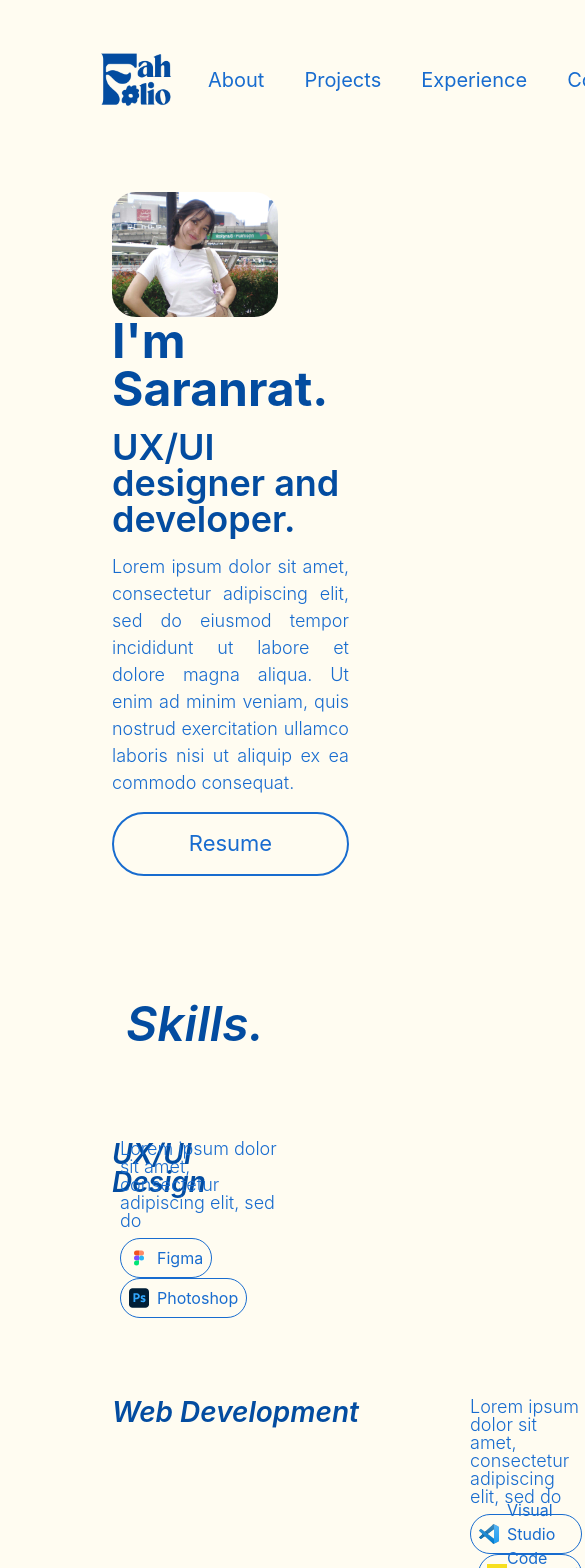
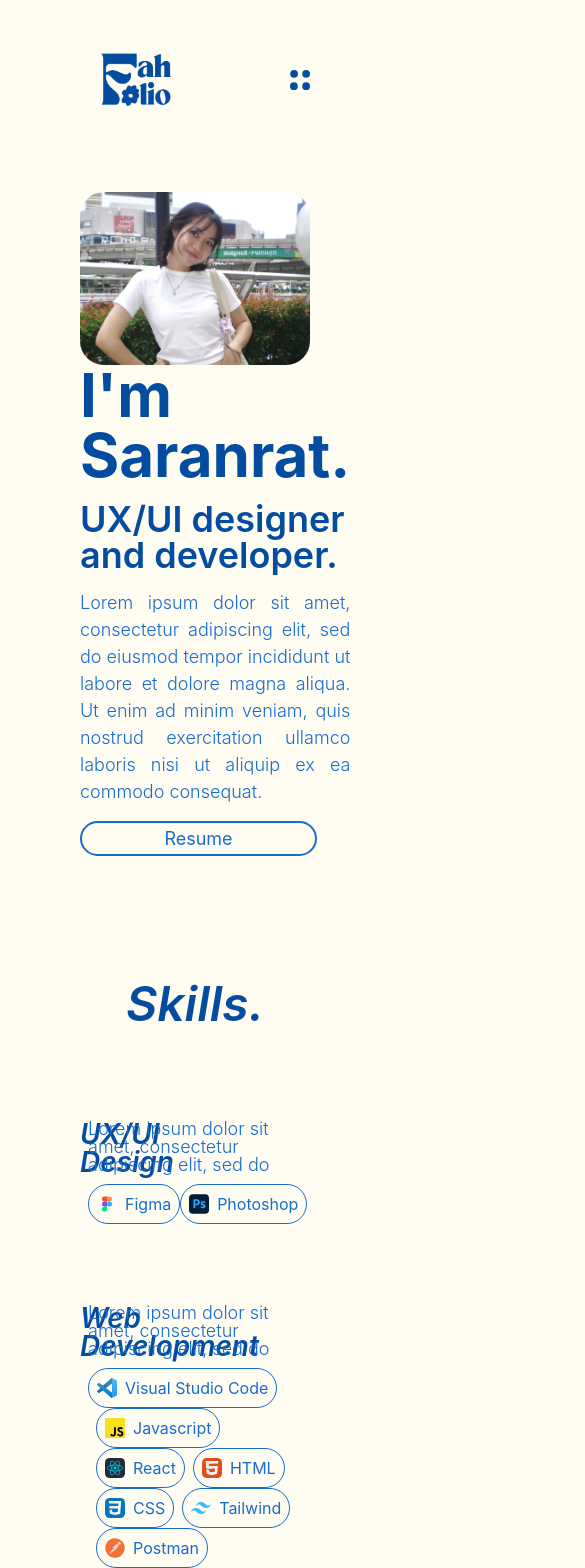
Before and after one commit to SaranratR/fahFolio, a Next.js app: page / in a window 390 px wide. Shown: the top 1568 px of the page, 585 px wide, since content can reach past the window. Built offline with nearby package versions, Linux system fonts and the light colour scheme.

Commit message:
Add ham menu

```diff
--- a/src/app/components/Navbar.js
+++ b/src/app/components/Navbar.js
@@ -5,6 +5,7 @@ import Image from "next/image";
 
 export default function Navbar({ darkMode, toggleDarkMode }) {
   const [scrolled, setScrolled] = useState(false);
+  const [isMenuOpen, setIsMenuOpen] = useState(false);
 
   useEffect(() => {
     const handleScroll = () => {
@@ -14,6 +15,8 @@ export default function Navbar({ darkMode, toggleDarkMode }) {
     window.addEventListener("scroll", handleScroll);
     return () => window.removeEventListener("scroll", handleScroll);
   }, []);
+
+  const toggleMenu = () => setIsMenuOpen(!isMenuOpen);
   return (
     <div
       className={`fixed top-0 left-0 w-full z-50 transition-colors duration-300 ${
@@ -35,7 +38,7 @@ export default function Navbar({ darkMode, toggleDarkMode }) {
           />
         </div>
         <div
-          className={`px-8 py-2 rounded-full flex space-x-10 justify-center`}
+          className={`hidden md:flex px-8 py-2 rounded-full flex space-x-10 justify-center`}
         >
           <a className="font-code" href="#About">
             About
@@ -50,8 +53,52 @@ export default function Navbar({ darkMode, toggleDarkMode }) {
             Contact
           </a>
         </div>
+        <div>
+          <button
+            onClick={() => setIsMenuOpen(!isMenuOpen)}
+            className="block md:hidden"
+          >
+            <Image
+              src={isMenuOpen ? "/icons/MenuOpen.svg" : "/icons/menuClose.svg"}
+              alt="Menu Toggle"
+              width={19}
+              height={19}
+              className={`w-5 h-5 sm:w-6 sm:h-6 md:w-8 md:h-8 transform transition-transform duration-300 ${
+                isMenuOpen ? "rotate-90" : "rotate-0"
+              }`}
+            />
+          </button>
+        </div>
 
-        <div className="flex-shrink-0">
+        {isMenuOpen && (
+          <div className="absolute top-full left-0 w-full md:hidden bg-[#fffcf1] dark:bg-[#002C61] w-full px-6 pb-4 space-y-4">
+            <a href="#About" className="block font-code">
+              About
+            </a>
+            <a href="#Project" className="block font-code">
+              Projects
+            </a>
+            <a href="#Experience" className="block font-code">
+              Experience
+            </a>
+            <a href="#Contact" className="block font-code">
+              Contact
+            </a>
+            <button onClick={toggleDarkMode}>
+              <Icon
+                icon={darkMode ? "solar:sun-bold" : "solar:moon-bold"}
+                className="w-5 h-5"
+                color={darkMode ? "#D6E8FF" : "#000"}
+              />
+            </button>
+          </div>
+        )}
+
+        <div
+          className={`hidden flex-shrink-0 ${
+            isMenuOpen ? "hidden" : "block"
+          } md:block`}
+        >
           <button
             type="button"
             className="w-[20px] h-[20px] mr-4"
--- a/src/app/components/Project.js
+++ b/src/app/components/Project.js
@@ -20,11 +20,11 @@ export default function Project({
   return (
     <div
       onClick={handleClick}
-      className="bg-[#F4F4F4] w-[871px] h-[592px] p-10 rounded-xl shadow-xl"
+      className="bg-[#F4F4F4] w-[335px] h-[415px] md:w-[871px] md:h-[592px] p-10 rounded-xl shadow-xl"
     >
       <div className="flex flex-col items-center gap-2">
-        <h3>{ProjectName}</h3>
-        <p className="text-[20px]">{ProjDesc}</p>
+        <h3 className="text-[36px] md:text-[42px]">{ProjectName}</h3>
+        <p className="text-[15px] md:text-[20px]">{ProjDesc}</p>
         <div className="items-center justify-center">
             <Image src={ProjectImg} alt={ProjLabel} width={width} height={height} className="object-center"/>
         </div>
--- a/src/app/globals.css
+++ b/src/app/globals.css
@@ -62,7 +62,6 @@ h2 {
 }
 h3 {
   font-family: "Inter", sans-serif;
-  font-size: 42px;
   font-weight: 600;
   color: var(--color-primary);
 }
@@ -92,9 +91,6 @@ p {
   border: 2px solid var(--color-text);
   font-family: "Inter", sans-serif;
   color: var(--color-text);
-  font-size: 22px;
-  width: 237px;
-  height: 64px;
 }
 html {
   -webkit-font-smoothing: antialiased;
--- a/src/app/page.js
+++ b/src/app/page.js
@@ -37,7 +37,7 @@ export default function Home() {
     >
       <Navbar darkMode={darkMode} toggleDarkMode={toggleDarkMode} />
       <div
-        className={`pl-28 pr-28 pt-20 transition-opacity ease-in duration-700 ${
+        className={`pl-20 md:pl-28 pr-20 md:pr-28 pt-20 transition-opacity ease-in duration-700 ${
           isVisisble1 ? "opacity-100" : "opacity-0"
         }`}
         id="About"
@@ -52,7 +52,7 @@ export default function Home() {
             alt="SRR."
           />
           <div className="grid grid-flow-row auto-rows-max gap-4">
-            <h1 className="text-[48px] sm:text-[48px] md:text-[60px] lg:text-[100px] leading-none">
+            <h1 className="text-6xl sm:text-[36px] md:text-6xl lg:text-[100px] leading-none">
               I&apos;m Saranrat.
             </h1>
             <h3 className="m-0 p-0 text-[36px] md:text-[40px] lg:text-[42px] leading-none">
@@ -67,7 +67,7 @@ export default function Home() {
               </p>
             </div>
 
-            <button className="button items-start">Resume</button>
+            <button className="button w-[162px] h-[35px] md: w-[237px] md:h-[64px] items-start text-[18px] md:text-[22px]">Resume</button>
           </div>
         </div>
         <div
@@ -95,7 +95,7 @@ export default function Home() {
               <SkillTag iconSrc="/icons/photoshop.svg" label="Photoshop" />
             </div>
           </div>
-          <div className="grid grid-cols-[350px_auto] gap-2 mt-20">
+          <div className="grid grid-cols-1 md:grid-cols-[350px_auto] lg:grid-cols-[350px_auto] gap-2 mt-20">
             <div className="">
               <h4 className="text-[28px] md:text-[30px] lg:text-[32px] leading-none">
                 Web Development
@@ -216,7 +216,7 @@ export default function Home() {
           <h2 className="text-center text-[48px] md:text-[60px] lg:text-[100px]">
             Expereinces.
           </h2>
-          <div className="grid grid-cols-[350px_auto] gap-2 mt-20">
+          <div className="grid grid-cols-1 md:grid-cols-[350px_auto] lg:grid-cols-[350px_auto] gap-2 mt-20">
             <div className="">
               <h5 className="text-[28px] md:text-[30px] lg:text-[32px] leading-none">
                 2024
```
Also changed, not shown: public/icons/menuClose.svg (added), public/icons/menuOpen.svg (added).
